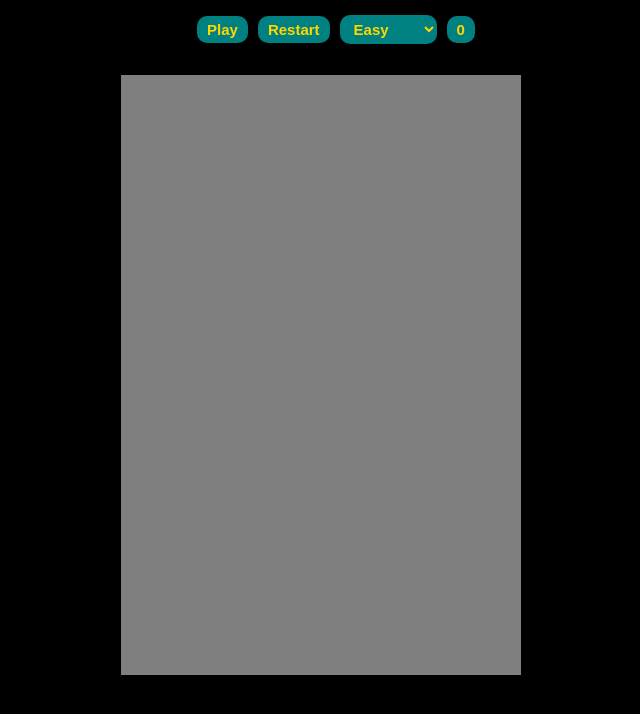
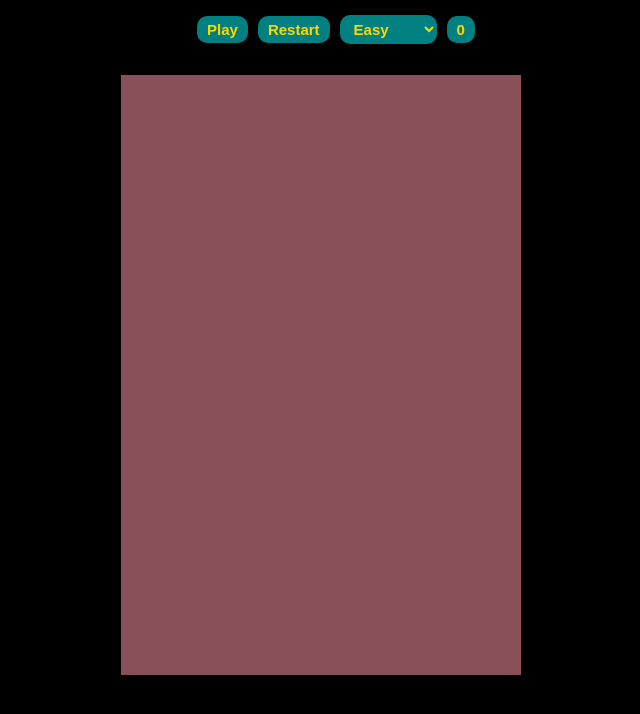
Before and after one commit to HaykDag/sandris, a plain HTML site: page index.html in a window 1280 px wide. Shown: the top 714 px of the page, without its empty margins (319-959 px from the left). Drawn offline with Linux system fonts and the light colour scheme.

Commit message:
changed some colors

```diff
--- a/script.js
+++ b/script.js
@@ -4,11 +4,11 @@ canvas.width = 400;
 canvas.height = 600;
 
 const squareSize = 20;
-const sandSize = 4;
+const sandSize = 5;
 let grid = null
 let currShape = null;
 
-const backgroundColors = ['#7f7f7f','#00ffff','#800080','#ff7f00','#80014d','#f23553','#005169','#569fb1'];
+const backgroundColors = ['#885159','#645188','	#886451','#528881','#80014d','#f23553','#005169','#b6a897'];
 const level = document.getElementById('level');
 const playBtn = document.getElementById('playBtn');
 const restartBtn = document.getElementById('restart');
@@ -78,6 +78,13 @@ function animate(time){
   if(diff>50 && !finish){
     ctx.clearRect(0,0,canvas.width,canvas.height);
 
+    if(colide){
+      if(currShape.row <= 2) finish = true;
+      currShape = makeShape(grid[0].length);
+      drawMatrix(currShape);
+      colide = false;
+    }
+
     if(score>0 && score>=progress){
       levelAudio.play();
       canvas.style.backgroundColor = backgroundColors[Math.min(progress/levelUpStep,backgroundColors.length-1)];
@@ -85,14 +92,6 @@ function animate(time){
       downStep = fallSpeed*3;
       sideStep = fallSpeed+1;
       progress += levelUpStep;
-    }
-
-
-    if(colide){
-      if(currShape.row <= 2) finish = true;
-      currShape = makeShape(grid[0].length);
-      drawMatrix(currShape);
-      colide = false;
     }
 
     Sand.update(grid);
--- a/shape.js
+++ b/shape.js
@@ -1,5 +1,5 @@
 const shapes = ['O','I','S','Z','L','J','T'];
-const colors = ['#ff0000','#00ff00','#0000ff'];
+const colors = ['#ff7858','#bee3ce','#639c72'];
 
 let matrix = null;
 let mStartPointX = 35;
--- a/style.css
+++ b/style.css
@@ -10,7 +10,8 @@ body {
   left: 50%;
   top: 15px;
   transform: translate(-50%, 10%);
-  background-color: #7f7f7f;
+  background-color: #885159;
+
 }
 
 .btn-cnt {
```
